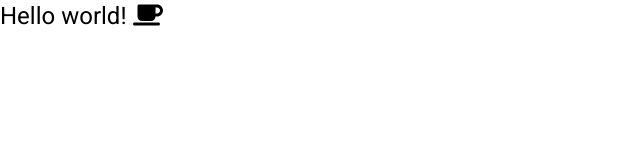
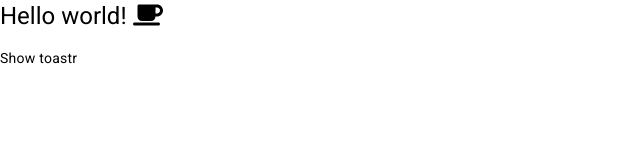
Before and after one commit to Muheeth88/x-fe, an Angular app: page / in a window 1280 px wide. Shown: the top 160 px of the page, without its empty margins (0-640 px from the left). Built offline with nearby package versions, Linux system fonts and the light colour scheme.

Commit message:
toastr added

```diff
--- a/angular.json
+++ b/angular.json
@@ -25,6 +25,7 @@
               "src/assets"
             ],
             "styles": [
+              "node_modules/ngx-toastr/toastr.css",
               "@angular/material/prebuilt-themes/indigo-pink.css",
               "src/styles.css"
             ],
@@ -88,6 +89,7 @@
               "src/assets"
             ],
             "styles": [
+              "node_modules/ngx-toastr/toastr.css",
               "@angular/material/prebuilt-themes/indigo-pink.css",
               "src/styles.css"
             ],
--- a/package.json
+++ b/package.json
@@ -24,6 +24,7 @@
     "@fortawesome/fontawesome-svg-core": "^6.4.0",
     "@fortawesome/free-regular-svg-icons": "^6.4.0",
     "@fortawesome/free-solid-svg-icons": "^6.4.0",
+    "ngx-toastr": "^16.2.0",
     "rxjs": "~7.8.0",
     "tslib": "^2.3.0",
     "zone.js": "~0.12.0"
--- a/src/app/app.component.html
+++ b/src/app/app.component.html
@@ -1,3 +1,4 @@
 <h1 class="text-3xl mt-4 mx-auto font-bold">
   Hello world! <fa-icon [icon]="faCoffee"></fa-icon>
 </h1>
+<button (click)="showSuccess()">Show toastr</button>
--- a/src/app/app.component.ts
+++ b/src/app/app.component.ts
@@ -1,5 +1,6 @@
 import { Component } from '@angular/core';
 import { faCoffee } from '@fortawesome/free-solid-svg-icons';
+import { ToastrService } from 'ngx-toastr';
 
 @Component({
   selector: 'app-root',
@@ -8,8 +9,13 @@ import { faCoffee } from '@fortawesome/free-solid-svg-icons';
 })
 export class AppComponent {
 
+  constructor( private toastr: ToastrService) {}
+
   faCoffee =faCoffee;
 
   title = 'x-fe';
 
+  showSuccess() {
+    this.toastr.success('Hello world!', 'Toastr fun!');
+  }
 }
--- a/src/app/app.module.ts
+++ b/src/app/app.module.ts
@@ -6,6 +6,7 @@ import { AppComponent } from './app.component';
 import { BrowserAnimationsModule } from '@angular/platform-browser/animations';
 import { FormsModule } from '@angular/forms';
 import { FontAwesomeModule } from '@fortawesome/angular-fontawesome';
+import { ToastrModule } from 'ngx-toastr';
 
 @NgModule({
   declarations: [
@@ -16,7 +17,8 @@ import { FontAwesomeModule } from '@fortawesome/angular-fontawesome';
     AppRoutingModule,
     BrowserAnimationsModule,
     FormsModule,
-    FontAwesomeModule
+    FontAwesomeModule,
+    ToastrModule.forRoot()
   ],
   providers: [],
   bootstrap: [AppComponent]
```
Also changed, not shown: 1 other file (tests, documents, lock files or other folders).
